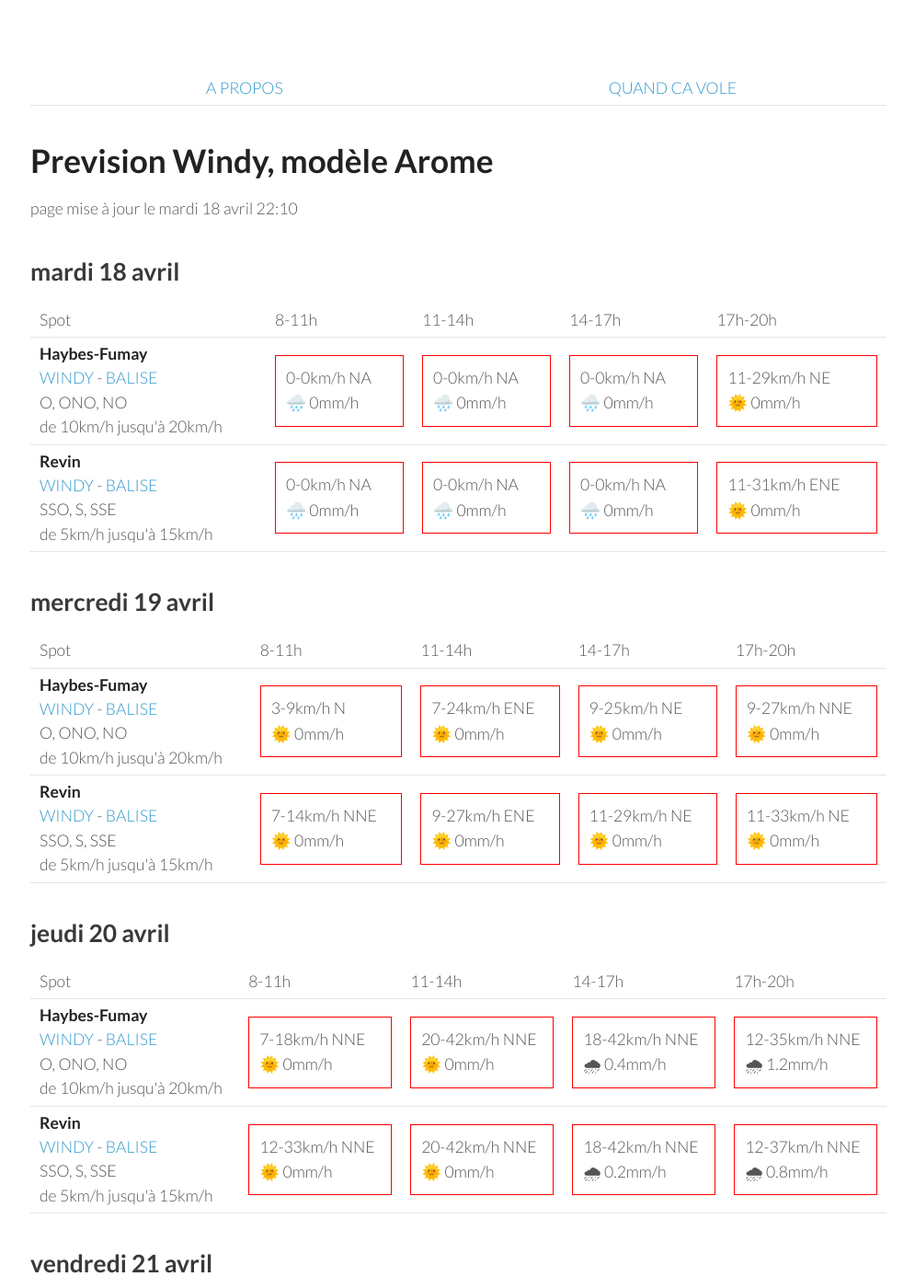
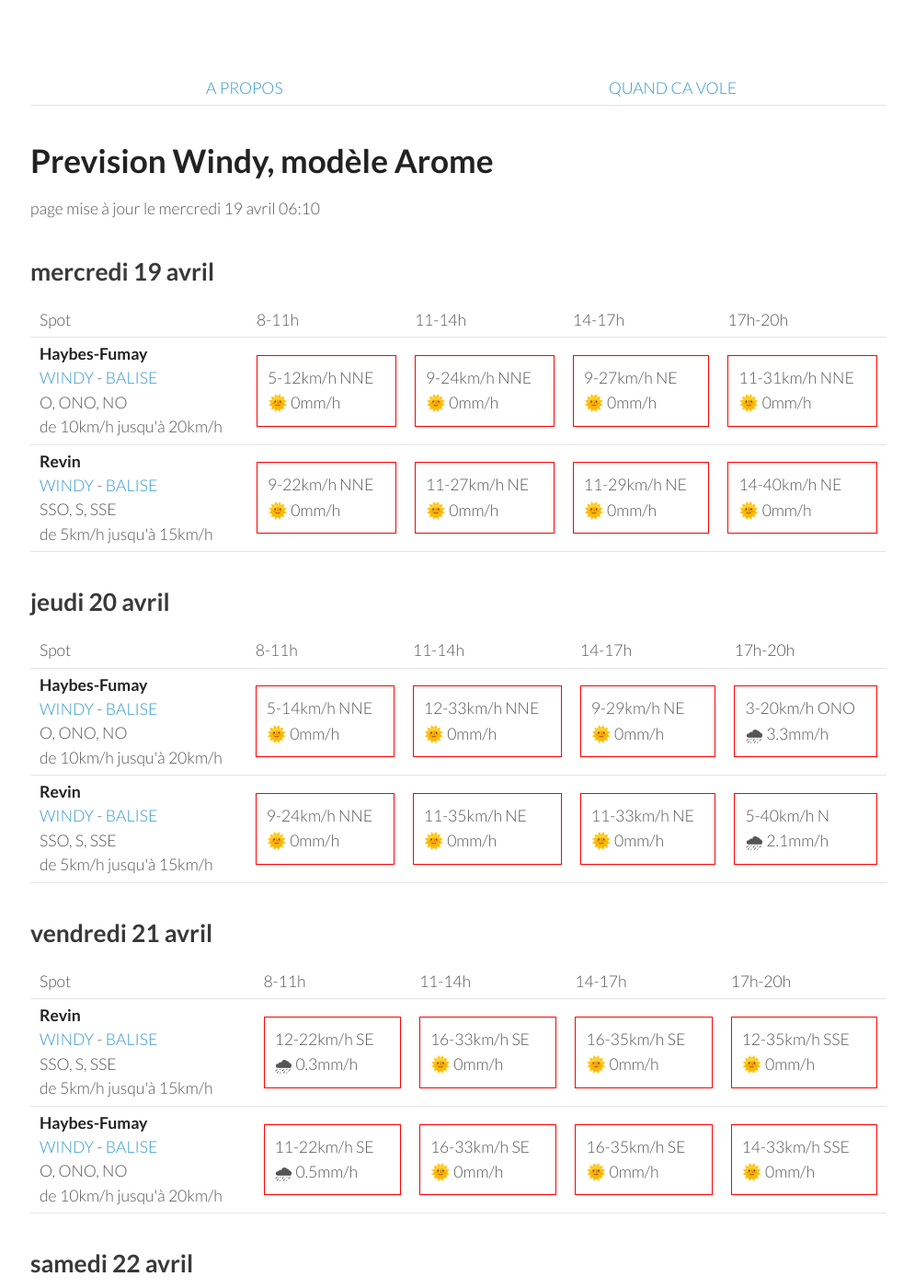
Before and after one commit to parapente-dans-le-nord/parapente-dans-le-nord.github.io, a Jekyll site: the page built from ardennes.markdown, in a window 1280 px wide and 1400 px high. Shown: the whole window at 92% size, without its empty margins (25-1020 px from the left). Built offline with Jekyll 4.4.1, drawn with Linux system fonts in a browser that asks for light colours; some of the changed text lies outside the part shown.

Commit message:
update index.markdown

```diff
--- a/ardennes.markdown
+++ b/ardennes.markdown
@@ -7,42 +7,8 @@ title:  "Tous les spots"
 {: .links}
 
 # Prevision Windy, modèle Arome
-page mise à jour le mardi 18 avril 22:10
+page mise à jour le mercredi 19 avril 06:10
 
-## mardi 18 avril
-
-{::nomarkdown}
-<table>
-  <tbody>
-    <tr>
-      <td>Spot</td>
-      <td>8-11h</td>
-      <td>11-14h</td>
-      <td>14-17h</td>
-      <td>17h-20h</td>
-    </tr>
-<tr>
-        <td><strong>Haybes-Fumay</strong><br><a href="https://windy.com/49.998/4.715?49.913,4.738,10">WINDY</a> - <span class=""><a href="http://www.balisemeteo.com/balise.php?idBalise=104">BALISE</a> </span><br> <span class="vent-favorable">O, ONO, NO</span><br><span class="force-vent">de 10km/h jusqu'à 20km/h</span> </td>
-
-            <td><div class="not-flyable"><p>0-0km/h NA</p><p>🌧️ 0mm/h</p></div></td>
-            <td><div class="not-flyable"><p>0-0km/h NA</p><p>🌧️ 0mm/h</p></div></td>
-            <td><div class="not-flyable"><p>0-0km/h NA</p><p>🌧️ 0mm/h</p></div></td>
-            <td><div class="not-flyable"><p>11-29km/h NE</p><p>🌞 0mm/h</p></div></td>
-
-    </tr>
-<tr>
-        <td><strong>Revin</strong><br><a href="https://windy.com/49.948/4.625?49.543,4.625,8">WINDY</a> - <span class=""><a href="http://www.balisemeteo.com/balise.php?idBalise=5019">BALISE</a> </span><br> <span class="vent-favorable">SSO, S, SSE</span><br><span class="force-vent">de 5km/h jusqu'à 15km/h</span> </td>
-
-            <td><div class="not-flyable"><p>0-0km/h NA</p><p>🌧️ 0mm/h</p></div></td>
-            <td><div class="not-flyable"><p>0-0km/h NA</p><p>🌧️ 0mm/h</p></div></td>
-            <td><div class="not-flyable"><p>0-0km/h NA</p><p>🌧️ 0mm/h</p></div></td>
-            <td><div class="not-flyable"><p>11-31km/h ENE</p><p>🌞 0mm/h</p></div></td>
-
-    </tr>
-
-</tbody>
-</table>
-{:/}
 ## mercredi 19 avril
 
 {::nomarkdown}
@@ -58,20 +24,20 @@ page mise à jour le mardi 18 avril 22:10
 <tr>
         <td><strong>Haybes-Fumay</strong><br><a href="https://windy.com/49.998/4.715?49.913,4.738,10">WINDY</a> - <span class=""><a href="http://www.balisemeteo.com/balise.php?idBalise=104">BALISE</a> </span><br> <span class="vent-favorable">O, ONO, NO</span><br><span class="force-vent">de 10km/h jusqu'à 20km/h</span> </td>
 
-            <td><div class="not-flyable"><p>3-9km/h N</p><p>🌞 0mm/h</p></div></td>
-            <td><div class="not-flyable"><p>7-24km/h ENE</p><p>🌞 0mm/h</p></div></td>
-            <td><div class="not-flyable"><p>9-25km/h NE</p><p>🌞 0mm/h</p></div></td>
-            <td><div class="not-flyable"><p>9-27km/h NNE</p><p>🌞 0mm/h</p></div></td>
+            <td><div class="not-flyable"><p>5-12km/h NNE</p><p>🌞 0mm/h</p></div></td>
+            <td><div class="not-flyable"><p>9-24km/h NNE</p><p>🌞 0mm/h</p></div></td>
+            <td><div class="not-flyable"><p>9-27km/h NE</p><p>🌞 0mm/h</p></div></td>
+            <td><div class="not-flyable"><p>11-31km/h NNE</p><p>🌞 0mm/h</p></div></td>
 
 
     </tr>
 <tr>
         <td><strong>Revin</strong><br><a href="https://windy.com/49.948/4.625?49.543,4.625,8">WINDY</a> - <span class=""><a href="http://www.balisemeteo.com/balise.php?idBalise=5019">BALISE</a> </span><br> <span class="vent-favorable">SSO, S, SSE</span><br><span class="force-vent">de 5km/h jusqu'à 15km/h</span> </td>
 
-            <td><div class="not-flyable"><p>7-14km/h NNE</p><p>🌞 0mm/h</p></div></td>
-            <td><div class="not-flyable"><p>9-27km/h ENE</p><p>🌞 0mm/h</p></div></td>
+            <td><div class="not-flyable"><p>9-22km/h NNE</p><p>🌞 0mm/h</p></div></td>
+            <td><div class="not-flyable"><p>11-27km/h NE</p><p>🌞 0mm/h</p></div></td>
             <td><div class="not-flyable"><p>11-29km/h NE</p><p>🌞 0mm/h</p></div></td>
-            <td><div class="not-flyable"><p>11-33km/h NE</p><p>🌞 0mm/h</p></div></td>
+            <td><div class="not-flyable"><p>14-40km/h NE</p><p>🌞 0mm/h</p></div></td>
 
 
     </tr>
@@ -94,20 +60,20 @@ page mise à jour le mardi 18 avril 22:10
 <tr>
         <td><strong>Haybes-Fumay</strong><br><a href="https://windy.com/49.998/4.715?49.913,4.738,10">WINDY</a> - <span class=""><a href="http://www.balisemeteo.com/balise.php?idBalise=104">BALISE</a> </span><br> <span class="vent-favorable">O, ONO, NO</span><br><span class="force-vent">de 10km/h jusqu'à 20km/h</span> </td>
 
-            <td><div class="not-flyable"><p>7-18km/h NNE</p><p>🌞 0mm/h</p></div></td>
-            <td><div class="not-flyable"><p>20-42km/h NNE</p><p>🌞 0mm/h</p></div></td>
-            <td><div class="not-flyable"><p>18-42km/h NNE</p><p>🌧 0.4mm/h</p></div></td>
-            <td><div class="not-flyable"><p>12-35km/h NNE</p><p>🌧 1.2mm/h</p></div></td>
+            <td><div class="not-flyable"><p>5-14km/h NNE</p><p>🌞 0mm/h</p></div></td>
+            <td><div class="not-flyable"><p>12-33km/h NNE</p><p>🌞 0mm/h</p></div></td>
+            <td><div class="not-flyable"><p>9-29km/h NE</p><p>🌞 0mm/h</p></div></td>
+            <td><div class="not-flyable"><p>3-20km/h ONO</p><p>🌧 3.3mm/h</p></div></td>
 
 
     </tr>
 <tr>
         <td><strong>Revin</strong><br><a href="https://windy.com/49.948/4.625?49.543,4.625,8">WINDY</a> - <span class=""><a href="http://www.balisemeteo.com/balise.php?idBalise=5019">BALISE</a> </span><br> <span class="vent-favorable">SSO, S, SSE</span><br><span class="force-vent">de 5km/h jusqu'à 15km/h</span> </td>
 
-            <td><div class="not-flyable"><p>12-33km/h NNE</p><p>🌞 0mm/h</p></div></td>
-            <td><div class="not-flyable"><p>20-42km/h NNE</p><p>🌞 0mm/h</p></div></td>
-            <td><div class="not-flyable"><p>18-42km/h NNE</p><p>🌧 0.2mm/h</p></div></td>
-            <td><div class="not-flyable"><p>12-37km/h NNE</p><p>🌧 0.8mm/h</p></div></td>
+            <td><div class="not-flyable"><p>9-24km/h NNE</p><p>🌞 0mm/h</p></div></td>
+            <td><div class="not-flyable"><p>11-35km/h NE</p><p>🌞 0mm/h</p></div></td>
+            <td><div class="not-flyable"><p>11-33km/h NE</p><p>🌞 0mm/h</p></div></td>
+            <td><div class="not-flyable"><p>5-40km/h N</p><p>🌧 2.1mm/h</p></div></td>
 
 
     </tr>
@@ -128,22 +94,22 @@ page mise à jour le mardi 18 avril 22:10
       <td>17h-20h</td>
     </tr>
 <tr>
-        <td><strong>Haybes-Fumay</strong><br><a href="https://windy.com/49.998/4.715?49.913,4.738,10">WINDY</a> - <span class=""><a href="http://www.balisemeteo.com/balise.php?idBalise=104">BALISE</a> </span><br> <span class="vent-favorable">O, ONO, NO</span><br><span class="force-vent">de 10km/h jusqu'à 20km/h</span> </td>
+        <td><strong>Revin</strong><br><a href="https://windy.com/49.948/4.625?49.543,4.625,8">WINDY</a> - <span class=""><a href="http://www.balisemeteo.com/balise.php?idBalise=5019">BALISE</a> </span><br> <span class="vent-favorable">SSO, S, SSE</span><br><span class="force-vent">de 5km/h jusqu'à 15km/h</span> </td>
 
-            <td><div class="not-flyable"><p>11-20km/h SE</p><p>🌞 0mm/h</p></div></td>
-            <td><div class="not-flyable"><p>14-29km/h SE</p><p>🌞 0mm/h</p></div></td>
+            <td><div class="not-flyable"><p>12-22km/h SE</p><p>🌧 0.3mm/h</p></div></td>
+            <td><div class="not-flyable"><p>16-33km/h SE</p><p>🌞 0mm/h</p></div></td>
             <td><div class="not-flyable"><p>16-35km/h SE</p><p>🌞 0mm/h</p></div></td>
-            <td><div class="not-flyable"><p>14-35km/h SE</p><p>🌞 0mm/h</p></div></td>
+            <td><div class="not-flyable"><p>12-35km/h SSE</p><p>🌞 0mm/h</p></div></td>
 
 
     </tr>
 <tr>
-        <td><strong>Revin</strong><br><a href="https://windy.com/49.948/4.625?49.543,4.625,8">WINDY</a> - <span class=""><a href="http://www.balisemeteo.com/balise.php?idBalise=5019">BALISE</a> </span><br> <span class="vent-favorable">SSO, S, SSE</span><br><span class="force-vent">de 5km/h jusqu'à 15km/h</span> </td>
+        <td><strong>Haybes-Fumay</strong><br><a href="https://windy.com/49.998/4.715?49.913,4.738,10">WINDY</a> - <span class=""><a href="http://www.balisemeteo.com/balise.php?idBalise=104">BALISE</a> </span><br> <span class="vent-favorable">O, ONO, NO</span><br><span class="force-vent">de 10km/h jusqu'à 20km/h</span> </td>
 
-            <td><div class="not-flyable"><p>9-18km/h SE</p><p>🌞 0mm/h</p></div></td>
-            <td><div class="not-flyable"><p>12-29km/h SE</p><p>🌞 0mm/h</p></div></td>
-            <td><div class="not-flyable"><p>16-37km/h SE</p><p>🌞 0mm/h</p></div></td>
-            <td><div class="not-flyable"><p>14-35km/h SE</p><p>🌞 0mm/h</p></div></td>
+            <td><div class="not-flyable"><p>11-22km/h SE</p><p>🌧 0.5mm/h</p></div></td>
+            <td><div class="not-flyable"><p>16-33km/h SE</p><p>🌞 0mm/h</p></div></td>
+            <td><div class="not-flyable"><p>16-35km/h SE</p><p>🌞 0mm/h</p></div></td>
+            <td><div class="not-flyable"><p>14-33km/h SSE</p><p>🌞 0mm/h</p></div></td>
 
 
     </tr>
@@ -166,8 +132,8 @@ page mise à jour le mardi 18 avril 22:10
 <tr>
         <td><strong>Revin</strong><br><a href="https://windy.com/49.948/4.625?49.543,4.625,8">WINDY</a> - <span class=""><a href="http://www.balisemeteo.com/balise.php?idBalise=5019">BALISE</a> </span><br> <span class="vent-favorable">SSO, S, SSE</span><br><span class="force-vent">de 5km/h jusqu'à 15km/h</span> </td>
 
-            <td><div class="not-flyable"><p>16-31km/h SE</p><p>🌞 0mm/h</p></div></td>
-            <td><div class="not-flyable"><p>20-40km/h SSE</p><p>🌞 0mm/h</p></div></td>
+            <td><div class="not-flyable"><p>18-35km/h SE</p><p>🌞 0mm/h</p></div></td>
+            <td><div class="not-flyable"><p>22-42km/h SSE</p><p>🌞 0mm/h</p></div></td>
             <td><div class="not-flyable"><p>20-42km/h S</p><p>🌧 0.2mm/h</p></div></td>
             <td><div class="not-flyable"><p>22-44km/h S</p><p>🌞 0mm/h</p></div></td>
 
@@ -176,8 +142,8 @@ page mise à jour le mardi 18 avril 22:10
 <tr>
         <td><strong>Haybes-Fumay</strong><br><a href="https://windy.com/49.998/4.715?49.913,4.738,10">WINDY</a> - <span class=""><a href="http://www.balisemeteo.com/balise.php?idBalise=104">BALISE</a> </span><br> <span class="vent-favorable">O, ONO, NO</span><br><span class="force-vent">de 10km/h jusqu'à 20km/h</span> </td>
 
-            <td><div class="not-flyable"><p>18-35km/h SSE</p><p>🌞 0mm/h</p></div></td>
-            <td><div class="not-flyable"><p>22-44km/h SSE</p><p>🌞 0mm/h</p></div></td>
+            <td><div class="not-flyable"><p>20-40km/h SSE</p><p>🌞 0mm/h</p></div></td>
+            <td><div class="not-flyable"><p>22-48km/h SSE</p><p>🌞 0mm/h</p></div></td>
             <td><div class="not-flyable"><p>22-44km/h S</p><p>🌞 0mm/h</p></div></td>
             <td><div class="not-flyable"><p>22-46km/h S</p><p>🌧 0.2mm/h</p></div></td>
 
```
